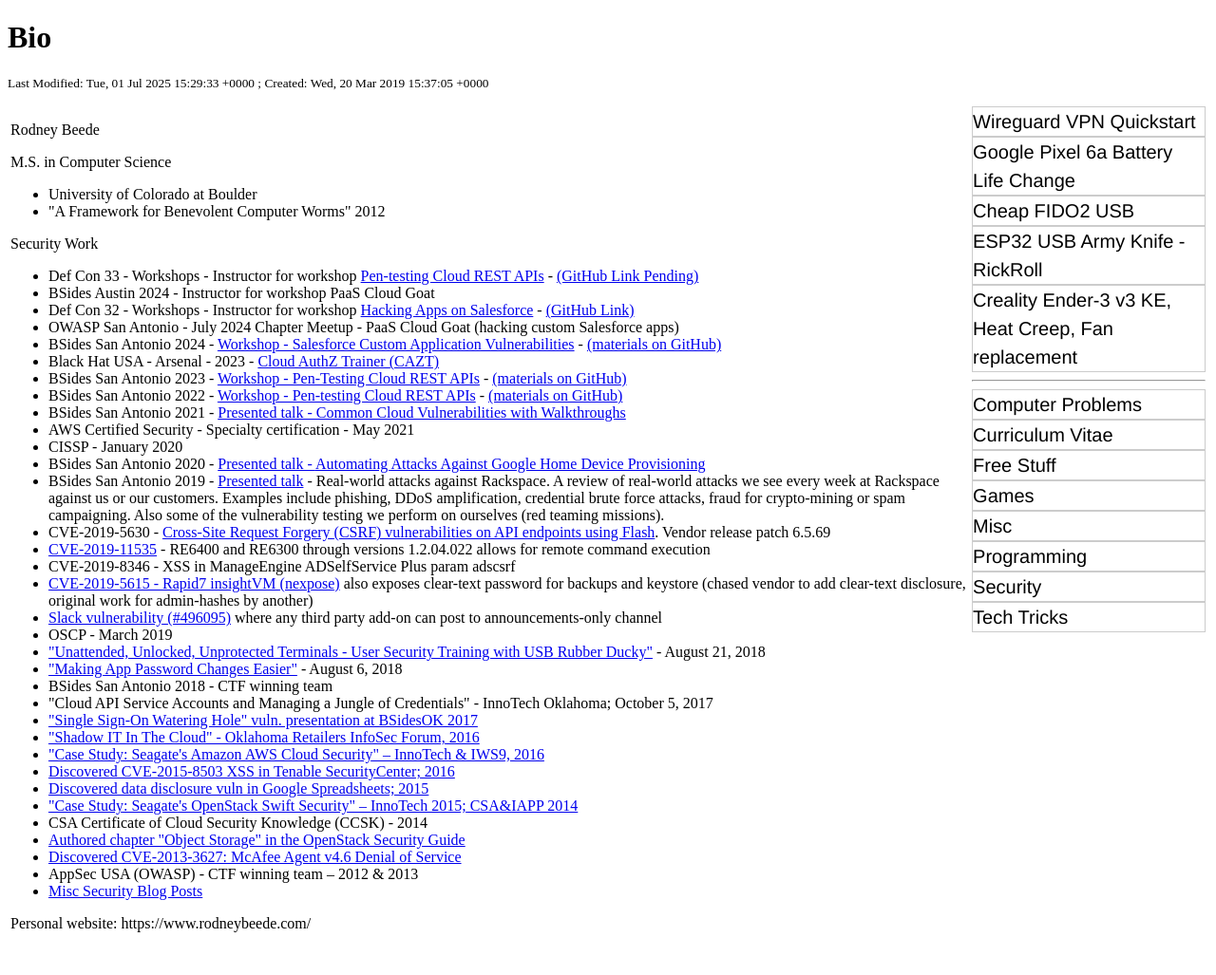
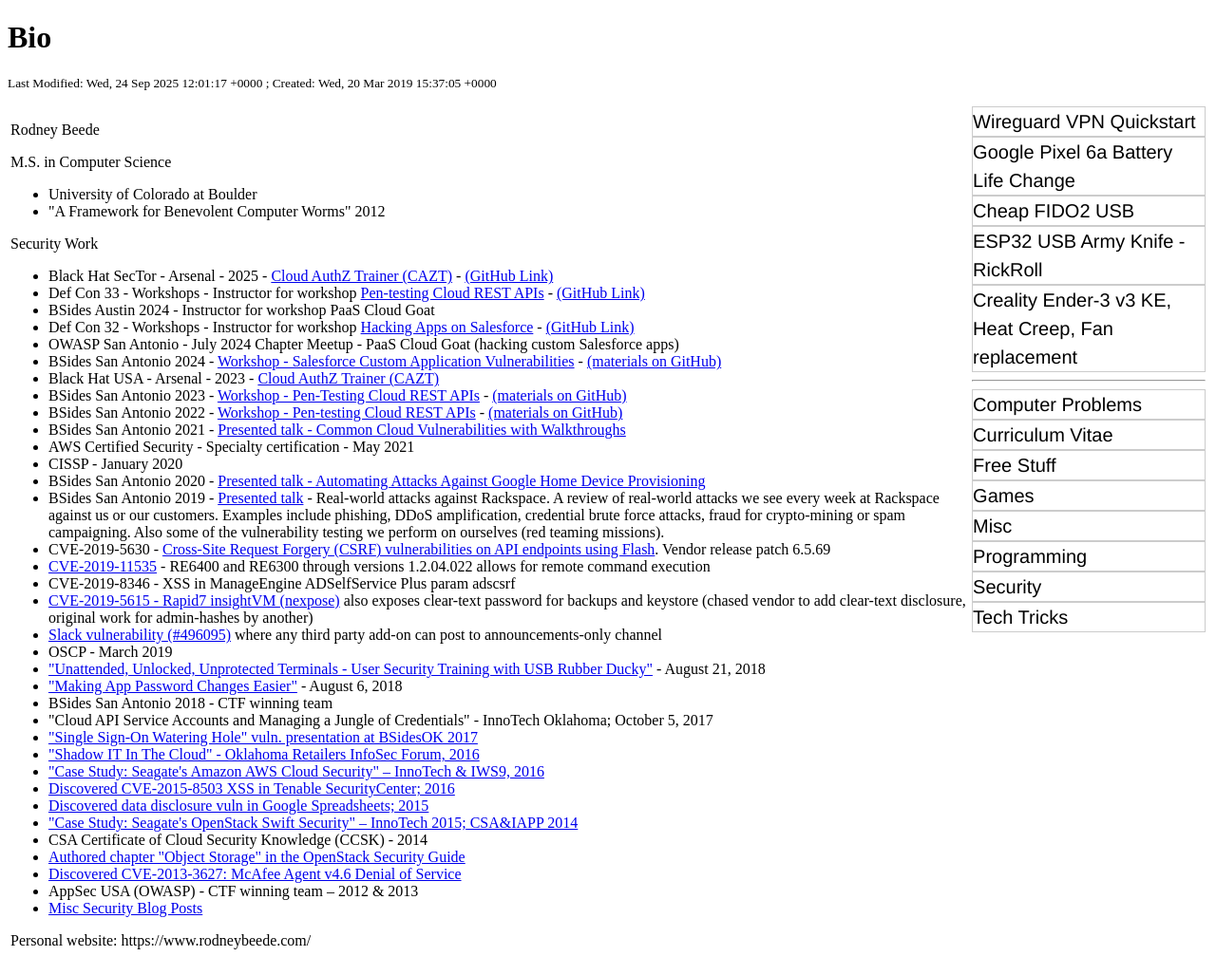
Before and after one commit to rbeede/rbeede.github.io, a Jekyll site: the page built from _posts/2020-08-26-bio.html, in a window 1280 px wide. Shown: the whole page at 95% size. Built offline with Jekyll 4.4.1, drawn with Linux system fonts in a browser that asks for light colours.

Commit message:
Added Black Hat SecTor

```diff
--- a/_posts/2020-08-26-bio.html
+++ b/_posts/2020-08-26-bio.html
@@ -20,8 +20,8 @@
 <p>Security Work</p>
 
 <ul>
-<li>Def Con 33 - Workshops - Instructor for workshop <a href="https://defcon.org/html/defcon-33/dc-33-workshops.html#content_60698">Pen-testing Cloud REST APIs</a> - <a href="https://github.com/rbeede?tab=repositories">(GitHub Link Pending)</a></li>
-
+<li>Black Hat SecTor - Arsenal - 2025 - <a href="https://www.blackhat.com/sector/2025/arsenal/schedule/index.html#raining-the-clouds-47386">Cloud AuthZ Trainer (CAZT)</a> - <a href="https://github.com/Coalfire-Research/raining-in-the-clouds">(GitHub Link)</a></li>
+<li>Def Con 33 - Workshops - Instructor for workshop <a href="https://defcon.org/html/defcon-33/dc-33-workshops.html#content_60698">Pen-testing Cloud REST APIs</a> - <a href="https://github.com/rbeede/pen-testing-cloud-apis/">(GitHub Link)</a></li>
 <li>BSides Austin 2024 - Instructor for workshop PaaS Cloud Goat</li>
 <li>Def Con 32 - Workshops - Instructor for workshop <a href="https://defcon.org/html/defcon-32/dc-32-workshops.html#54228">Hacking Apps on Salesforce</a> - <a href="https://github.com/Coalfire-Research/paas-cloud-goat">(GitHub Link)</a></li>
 <li>OWASP San Antonio - July 2024 Chapter Meetup - PaaS Cloud Goat (hacking custom Salesforce apps)</li>
```
Also changed, not shown: other parts of _posts/2020-08-26-bio.html (+1 -1 lines).
